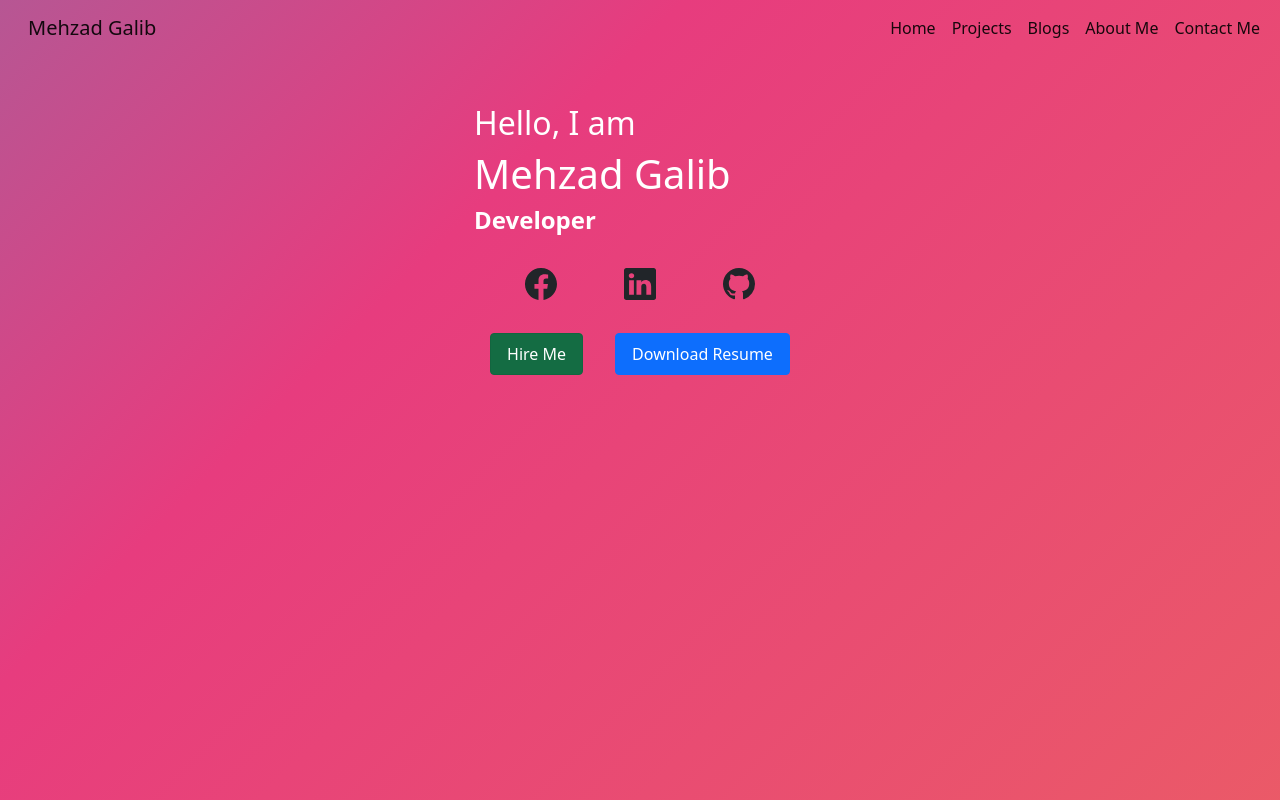
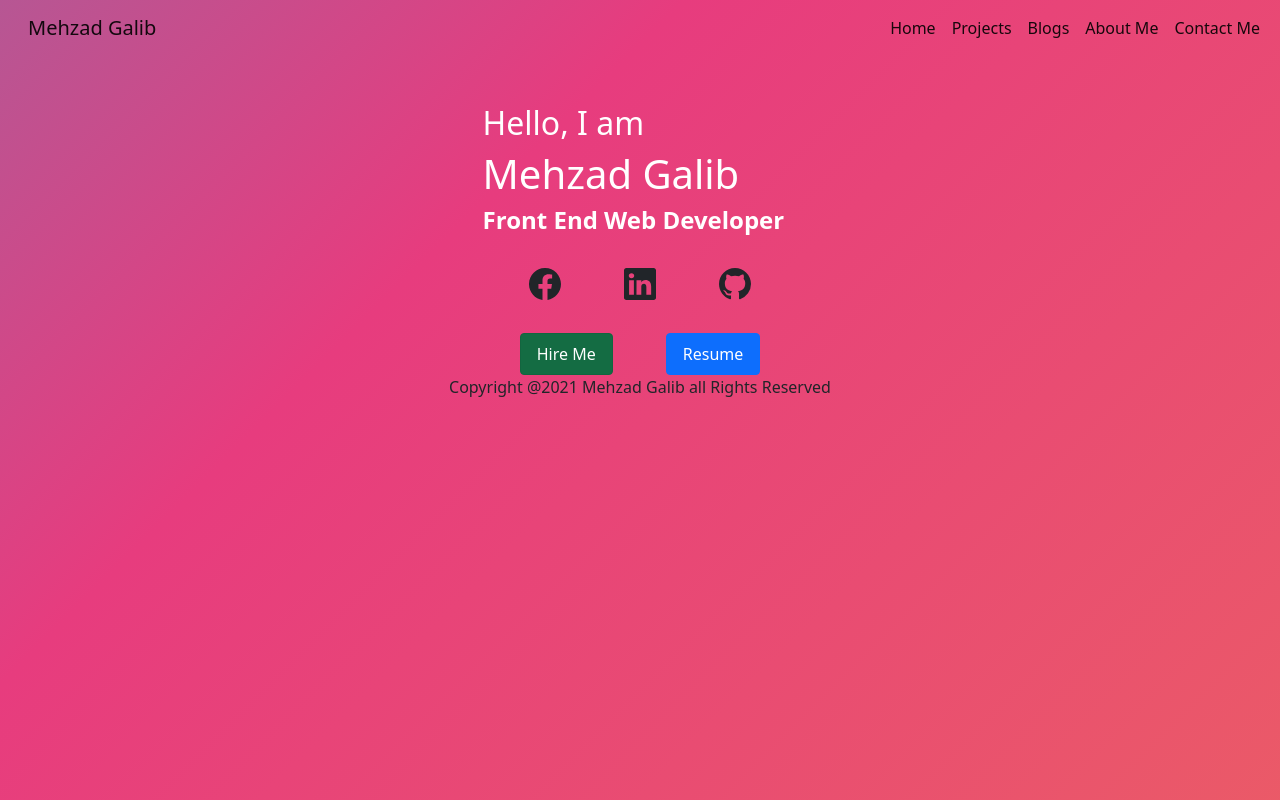
Before and after one commit to Mehzad-Galib/portfolio-React, a React (Create React App) app: page / in a window 1280 px wide. Built offline with nearby package versions, Linux system fonts and the light colour scheme.

Commit message:
description added

```diff
--- a/src/App.js
+++ b/src/App.js
@@ -6,6 +6,7 @@ import Navbar from "./Components/Navbar/Navbar";
 import Projects from "./Components/Projects/Projects";
 import Home from "./Components/Home/Home";
 import Contact from "./Components/Contact/Contact";
+import Footer from "./Components/Footer/Footer";
 
 function App() {
   return (
@@ -31,6 +32,7 @@ function App() {
           <Contact />
         </Route>
       </Switch>
+      <Footer />
     </Router>
   );
 }
--- a/src/Components/About/About.css
+++ b/src/Components/About/About.css
@@ -2,3 +2,7 @@
     margin-right: 1rem;
     padding: 5px
 }
+
+.profile-img{
+    display: inline-block;
+}
--- a/src/Components/About/About.js
+++ b/src/Components/About/About.js
@@ -14,7 +14,22 @@ const About = () => {
     <div className="container">
       <h2 className="text-center">About Me</h2>
       <div className="mt-5">
-        <h3>Comfortable At</h3>
+        <div className="align-items-center justify-content-center">
+         <div className="profile-img">
+           <img className='img-fluid'
+            src="../../Images/propic_college.jpg" alt=""/>
+         </div>
+          <h5>
+            I am a junior Full-Stack web developer with over one year of
+            front-end-focused experience. I can write reusable, maintainable,
+            and scalable code for mobile-responsive websites. My work history
+            demonstrates a solid track record in leading and working on
+            both medium and large-sized projects. My passion is to learn more
+            web-related technologies to build user-friendly web applications and
+            work with bigger software-related companies.
+          </h5>
+        </div>
+        <h3 className='mt-5'>Technologies</h3>
         <h4 className="mt-3 badges">
           <span class="badge rounded-pill bg-secondary">React JS</span>{" "}
           <span class="badge rounded-pill bg-secondary">HTML</span>{" "}
@@ -29,18 +44,16 @@ const About = () => {
         </h4>
       </div>
       <div className="mt-5">
-        <h3>Familiar With</h3>
+        <h3>Tools</h3>
         <h4 className="mt-3 badges">
           <span class="badge rounded-pill bg-secondary">Next JS</span>{" "}
           <span class="badge rounded-pill bg-secondary">Gatsby</span>{" "}
           <span class="badge rounded-pill bg-secondary">Node Mailer</span>
           <span class="badge rounded-pill bg-secondary">Redux</span>{" "}
           <span class="badge rounded-pill bg-secondary">Tailwind CSS</span>{" "}
-
           <span class="badge rounded-pill bg-secondary">Git</span>{" "}
           <span class="badge rounded-pill bg-secondary">Express JS</span>{" "}
           <span class="badge rounded-pill bg-secondary">Chrome Dev Tools</span>
-
         </h4>
       </div>
 
@@ -49,8 +62,15 @@ const About = () => {
         <Timeline align="alternate">
           <TimelineItem>
             <TimelineOppositeContent>
-              <Typography color="textSecondary"> <h4><span style={{color:'purple'}}>Bangladesh University of Engineering and Technology</span> <br/>
-              UnderGraduate</h4>
+              <Typography color="textSecondary">
+                {" "}
+                <h4>
+                  <span style={{ color: "purple" }}>
+                    Bangladesh University of Engineering and Technology
+                  </span>{" "}
+                  <br />
+                  UnderGraduate
+                </h4>
               </Typography>
             </TimelineOppositeContent>
             <TimelineSeparator>
@@ -63,22 +83,35 @@ const About = () => {
           </TimelineItem>
           <TimelineItem>
             <TimelineOppositeContent>
-              <Typography color="textSecondary"><h4><span style={{color: 'purple'}}>New Govt. Degree College, Rajshahi</span><br/>
-                  HSC</h4></Typography>
+              <Typography color="textSecondary">
+                <h4>
+                  <span style={{ color: "purple" }}>
+                    New Govt. Degree College, Rajshahi
+                  </span>
+                  <br />
+                  HSC
+                </h4>
+              </Typography>
             </TimelineOppositeContent>
             <TimelineSeparator>
               <TimelineDot />
               <TimelineConnector />
             </TimelineSeparator>
             <TimelineContent>
-              <Typography> 2015-2017
-              </Typography>
+              <Typography> 2015-2017</Typography>
             </TimelineContent>
           </TimelineItem>
           <TimelineItem>
             <TimelineOppositeContent>
-              <Typography color="textSecondary"><h4><span style={{color: 'purple'}}>Rajshahi Collegiate School, Rajshahi</span><br/>
-                  SSC</h4></Typography>
+              <Typography color="textSecondary">
+                <h4>
+                  <span style={{ color: "purple" }}>
+                    Rajshahi Collegiate School, Rajshahi
+                  </span>
+                  <br />
+                  SSC
+                </h4>
+              </Typography>
             </TimelineOppositeContent>
             <TimelineSeparator>
               <TimelineDot />
@@ -88,7 +121,6 @@ const About = () => {
               <Typography>2007-2015</Typography>
             </TimelineContent>
           </TimelineItem>
-
         </Timeline>
       </div>
     </div>
--- /dev/null
+++ b/src/Components/Footer/Footer.css
@@ -0,0 +1,7 @@
+.footers {
+    position: static;
+  left: 0;
+  bottom: 0;
+  width: 100%;
+             /* Footer height */
+  }
--- /dev/null
+++ b/src/Components/Footer/Footer.js
@@ -0,0 +1,13 @@
+import React from 'react';
+import './Footer.css'
+
+const Footer = () => {
+    const date = new Date().getFullYear();
+    return (
+        <>
+            <footer className='text-center footers'>Copyright @{date} Mehzad Galib all Rights Reserved</footer>
+        </>
+    );
+};
+
+export default Footer;
--- a/src/Components/Home/Home.js
+++ b/src/Components/Home/Home.js
@@ -6,26 +6,28 @@ import {Link} from 'react-router-dom';
 
 const Home = () => {
   return (
-    <div className="container mt-5 d-flex align-items-center justify-content-center">
+    <div className="container mt-5 d-flex align-items-center justify-content-center mb-10">
       <div className="intro">
         <h2 className="text-white">Hello, I am</h2>
         <h1 className="text-white">Mehzad Galib</h1>
+
         <div className="typist text-white h4">
           <Typical
             steps={[
-              "Developer",
+              "Front End Web Developer",
               6000,
-              "Programmer",
+              "Programming Enthusiast",
               6000,
-              "Learner",
+              "UI/UX Designer",
               6000,
-              "Designer",
-              5000,
+              "Student",
+              5000
             ]}
             loop={Infinity}
             wrapper="b"
           />
         </div>
+
         <div className="d-flex justify-content-evenly mt-4">
           <div className="social">
             <Nav.Link target="_blank" href={`https://www.facebook.com/mehzad.galib/`} className="btn">
@@ -82,7 +84,7 @@ const Home = () => {
           <div className="resume mx-3">
           <Nav.Link href={`https://drive.google.com/uc?export=download&id=1PrzSSQ4rbnwkZv0n5XYDFvEQwEu3v1T4`} className="btn btn-primary" target="_blank">
 
-              Download Resume
+              Resume
 
           </Nav.Link>
 
--- a/src/Components/Navbar/Navbar.css
+++ b/src/Components/Navbar/Navbar.css
@@ -8,3 +8,9 @@
 .resume:hover{
     color:cornflowerblue
 }
+
+.name:hover{
+    transform: scale(1.25);
+    color:chocolate;
+    transition: 0.5s;
+}
--- a/src/Components/Navbar/Navbar.js
+++ b/src/Components/Navbar/Navbar.js
@@ -8,7 +8,7 @@ const Navbar = () => {
   return (
     <nav className="navbar navbar-expand-lg navbar-light">
       <div className="container-fluid">
-        <Nav.Link className="navbar-brand" as={Link} to={`/`} >
+        <Nav.Link className="navbar-brand name" as={Link} to={`/`} >
           Mehzad Galib
         </Nav.Link>
         <button
```
Also changed, not shown: src/Images/propic_college.jpg (added).
